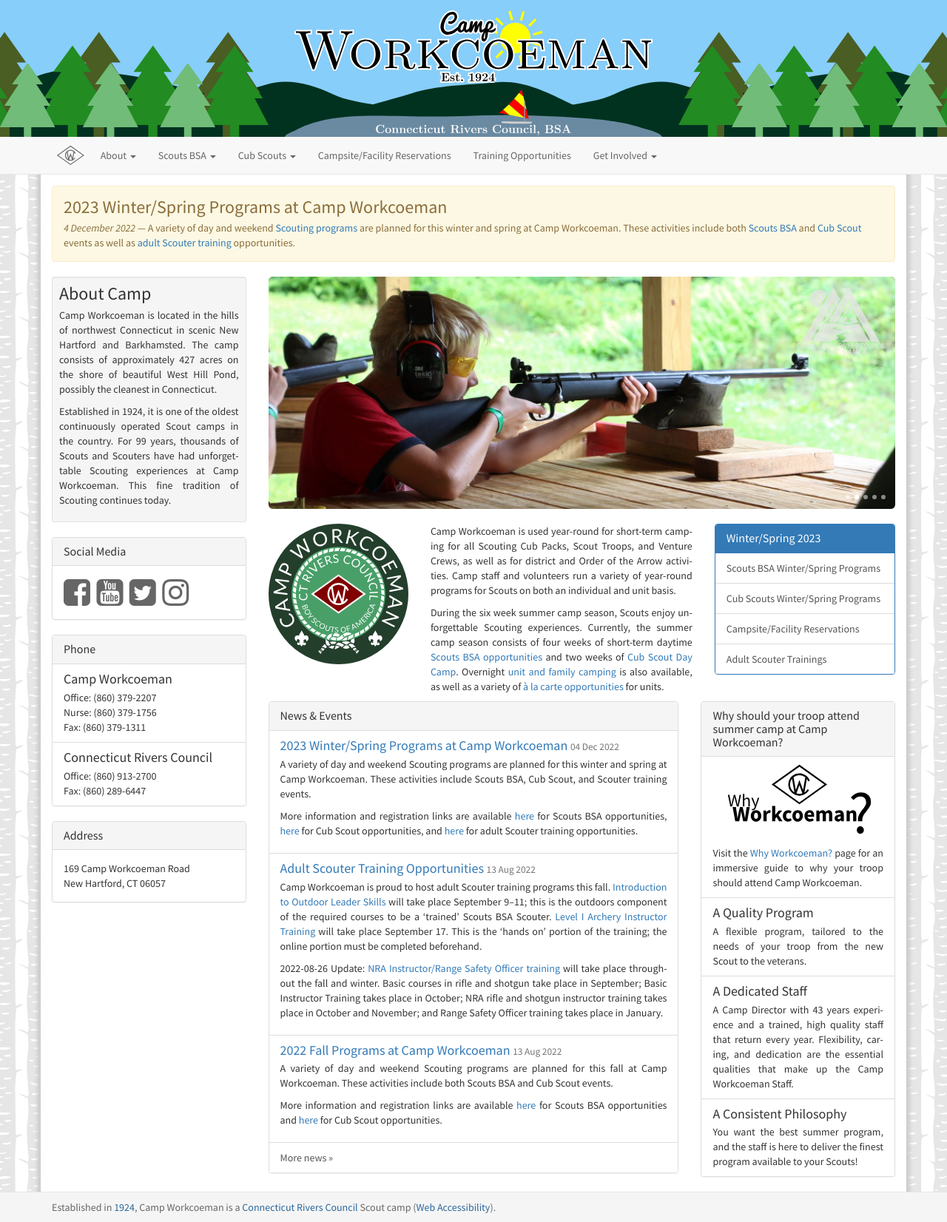
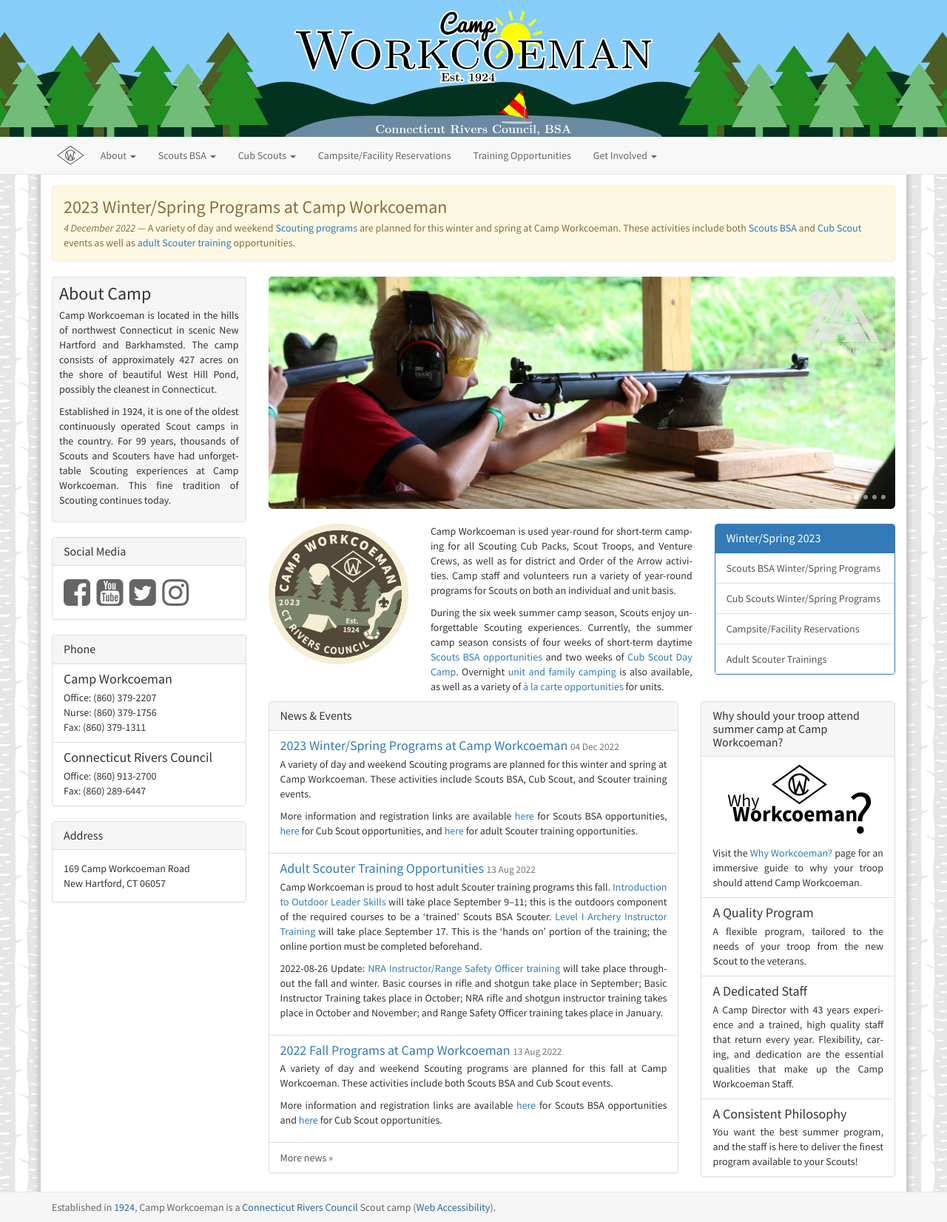
Before and after one commit to campworkcoeman/campworkcoeman.org, a Jekyll site: the page built from index.html, in a window 1280 px wide. Shown: the whole page at 74% size. Built offline with Jekyll 4.4.1, drawn with Linux system fonts in a browser that asks for light colours; nearby versions of some CDN libraries; Markdown is read by kramdown in place of the engine named in the settings.

Commit message:
Add 2023 patch.

```diff
--- a/index.html
+++ b/index.html
@@ -65,7 +65,7 @@
         </div>
       </div>
       <div class="col-md-4 col-lg-pull-9 col-lg-3 text-center">
-        <img src="files/2022_patch.svg" alt="2022 Camp Patch" style="max-width: 225px; width: 100%; padding-bottom: 15px;">
+        <img src="files/2023_patch.svg" alt="2023 Camp Patch" style="max-width: 225px; width: 100%; padding-bottom: 15px;">
       </div>
     </div>
     <div class="row">
```
Also changed, not shown: files/2023_patch.svg (added).
